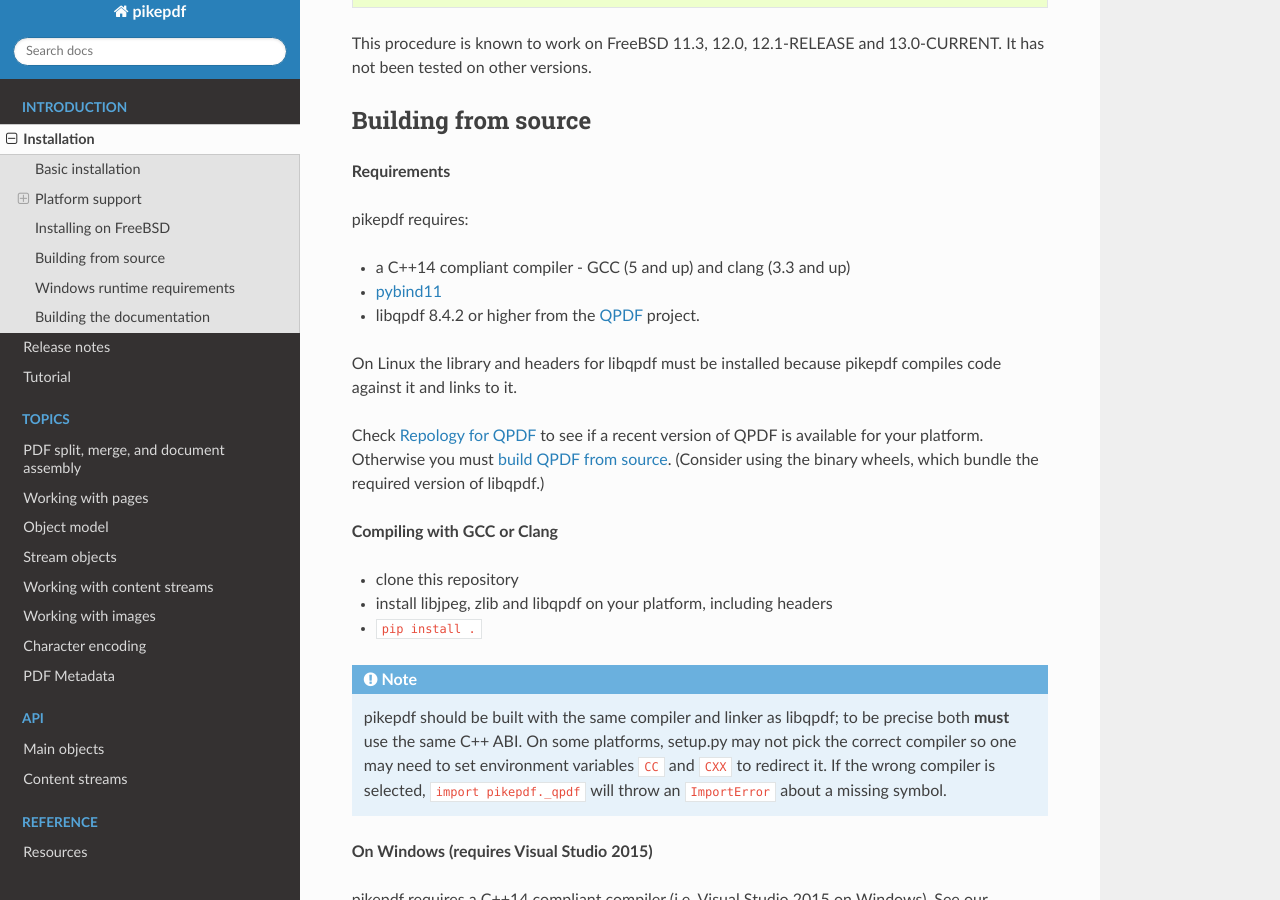
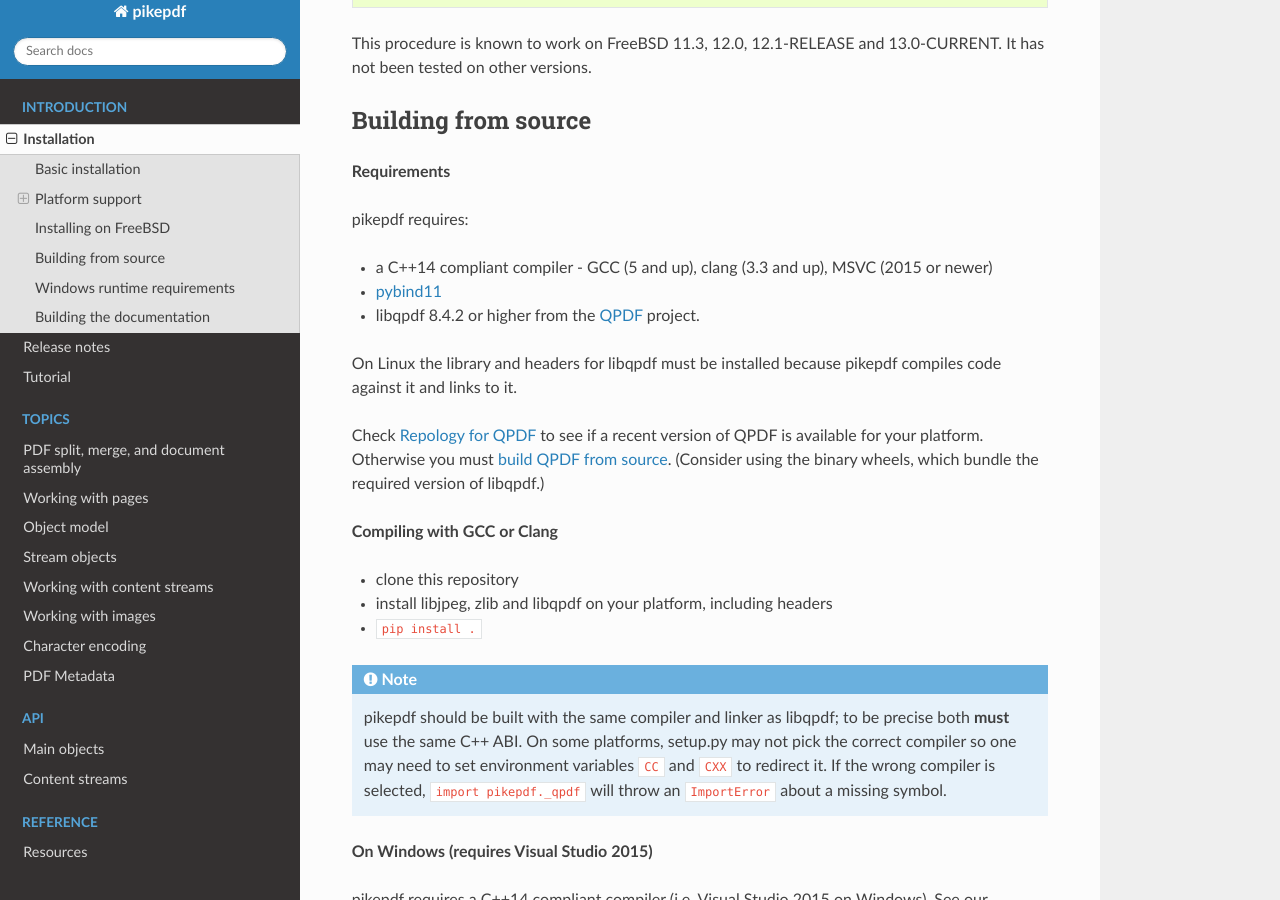
Before and after one commit to pikepdf/pikepdf, a Sphinx documentation site: the page built from docs/installation.rst, in a window 1280 px wide and 900 px high, scrolled down 1810 px. Built offline with Sphinx 7.4.7 and the Read the Docs theme 2.0.0, drawn with Linux system fonts in a browser that asks for light colours; pages that are not in the unit, such as notebooks, are missing from menus; the version number could not be read and is left out.

Commit message:
docs: clarify that MSVC works too

```diff
--- a/docs/installation.rst
+++ b/docs/installation.rst
@@ -121,7 +121,8 @@
 
 pikepdf requires:
 
--   a C++14 compliant compiler - GCC (5 and up) and clang (3.3 and up)
+-   a C++14 compliant compiler - GCC (5 and up), clang (3.3 and up), MSVC
+    (2015 or newer)
 -   `pybind11 <https://github.com/pybind/pybind11>`_
 -   libqpdf |qpdf-version| or higher from the
     `QPDF <https://github.com/qpdf/qpdf>`_ project.
```
